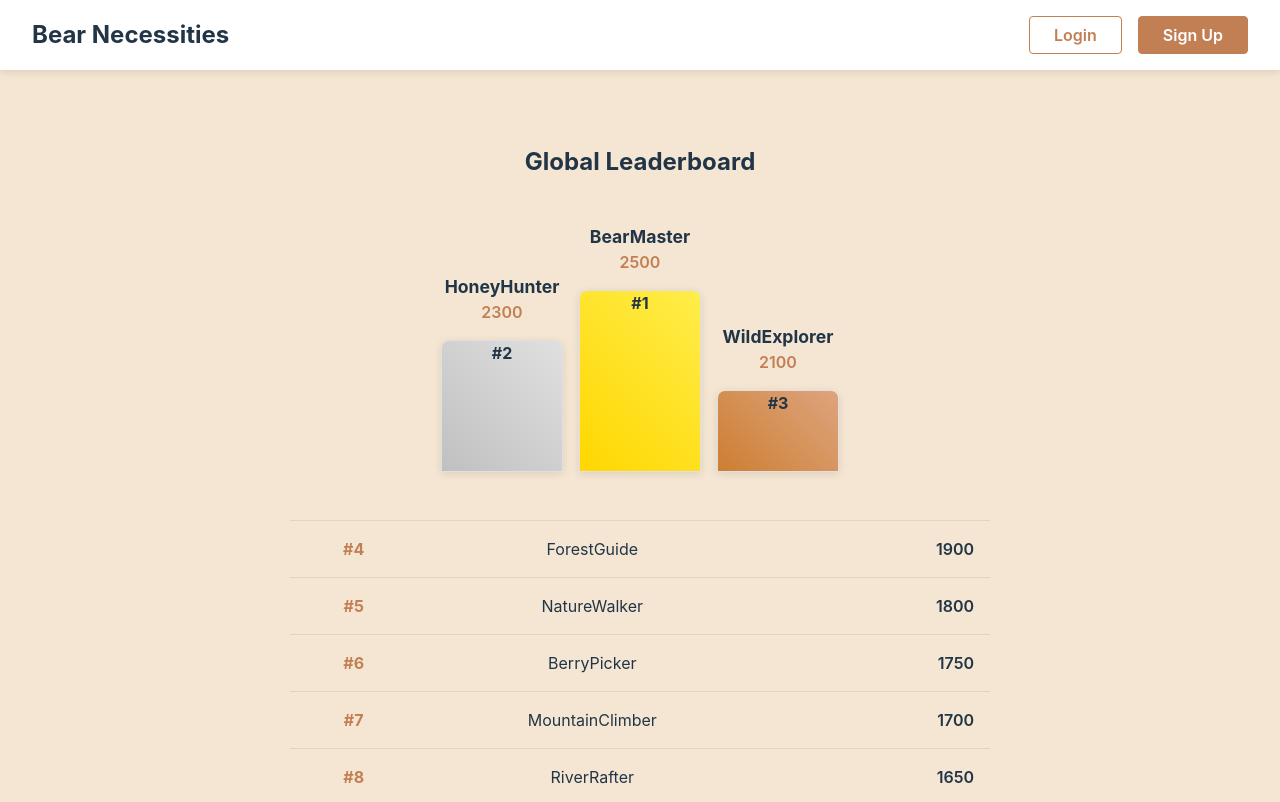
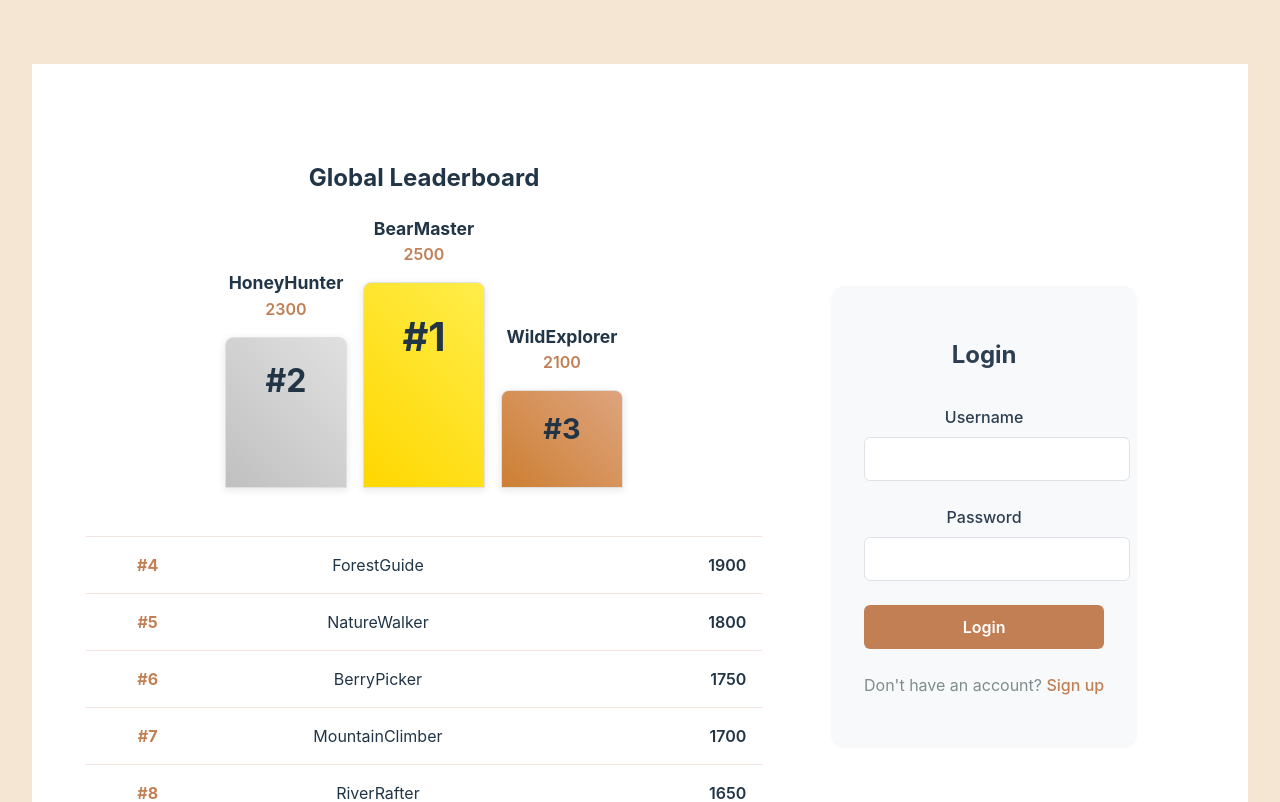
Before and after one commit to YohaanChokhany/teddy-tabber, a React (Vite) app in the folder my-modern-app/: page / in a window 1280 px wide. Shown: the top 802 px of the page. Built offline with nearby package versions, Linux system fonts and the light colour scheme.

Commit message:
i wanna commit

```diff
--- a/my-modern-app/src/App.css
+++ b/my-modern-app/src/App.css
@@ -44,7 +44,7 @@
 
 .app {
   min-height: 100vh;
-  background-color: #f5e6d3;
+  background-color: #ffffff;
 }
 
 .main-content {
@@ -52,3 +52,38 @@
   max-width: 1200px;
   margin: 0 auto;
 }
+
+.main-container {
+  display: flex;
+  gap: 2rem;
+  max-width: 1200px;
+  margin: 2rem auto;
+  padding: 0 1rem;
+  background-color: #ffffff;
+}
+
+.leaderboard-section {
+  flex: 1;
+  min-width: 0;
+}
+
+.login-section {
+  width: 400px;
+  margin-top: 0;
+  display: flex;
+  align-items: center;
+  min-height: calc(100vh - 4rem);
+}
+
+@media (max-width: 1024px) {
+  .main-container {
+    flex-direction: column;
+  }
+
+  .login-section {
+    width: 100%;
+    max-width: 400px;
+    margin: 0 auto;
+    min-height: auto;
+  }
+}
--- a/my-modern-app/src/App.jsx
+++ b/my-modern-app/src/App.jsx
@@ -1,14 +1,16 @@
-import Navbar from './components/Navbar'
 import Leaderboard from './components/Leaderboard'
+import Login from './components/Login'
 import './App.css'
 
 function App() {
   return (
-    <div className="app">
-      <Navbar />
-      <main className="main-content">
+    <div className="main-container">
+      <div className="leaderboard-section">
         <Leaderboard />
-      </main>
+      </div>
+      <div className="login-section">
+        <Login />
+      </div>
     </div>
   )
 }
--- /dev/null
+++ b/my-modern-app/src/components/Login.jsx
@@ -0,0 +1,57 @@
+import '../styles/Login.css'
+import { useState } from 'react'
+
+function Login() {
+  const [formData, setFormData] = useState({
+    username: '',
+    password: ''
+  })
+
+  const handleSubmit = (e) => {
+    e.preventDefault()
+    // Handle login logic here
+  }
+
+  const handleChange = (e) => {
+    setFormData({
+      ...formData,
+      [e.target.name]: e.target.value
+    })
+  }
+
+  return (
+    <div className="login-container">
+      <h2>Login</h2>
+      <form onSubmit={handleSubmit}>
+        <div className="form-group">
+          <label htmlFor="username">Username</label>
+          <input
+            type="text"
+            id="username"
+            name="username"
+            value={formData.username}
+            onChange={handleChange}
+            required
+          />
+        </div>
+        <div className="form-group">
+          <label htmlFor="password">Password</label>
+          <input
+            type="password"
+            id="password"
+            name="password"
+            value={formData.password}
+            onChange={handleChange}
+            required
+          />
+        </div>
+        <button type="submit" className="login-btn">Login</button>
+      </form>
+      <div className="login-footer">
+        <p>Don't have an account? <a href="#">Sign up</a></p>
+      </div>
+    </div>
+  )
+}
+
+export default Login
--- a/my-modern-app/src/styles/Leaderboard.css
+++ b/my-modern-app/src/styles/Leaderboard.css
@@ -173,3 +173,24 @@
   border: 1px solid #c27f54;
   color: white;
 }
+
+.rank-1 .podium-platform {
+  font-size: 2.5rem;
+  text-transform: uppercase;
+  font-weight: bold;
+  padding-top: 1.5rem;
+}
+
+.rank-2 .podium-platform {
+  font-size: 2rem;
+  text-transform: uppercase;
+  font-weight: bold;
+  padding-top: 1.2rem;
+}
+
+.rank-3 .podium-platform {
+  font-size: 1.8rem;
+  text-transform: uppercase;
+  font-weight: bold;
+  padding-top: 1rem;
+}
--- /dev/null
+++ b/my-modern-app/src/styles/Login.css
@@ -0,0 +1,76 @@
+.login-container {
+  background: #f8f9fa;
+  padding: 2rem;
+  border-radius: 12px;
+  box-shadow: 0 2px 4px rgba(0, 0, 0, 0.05);
+}
+
+.login-container h2 {
+  text-align: center;
+  color: #2c3e50;
+  margin-bottom: 2rem;
+}
+
+.form-group {
+  margin-bottom: 1.5rem;
+}
+
+.form-group label {
+  display: block;
+  margin-bottom: 0.5rem;
+  color: #2c3e50;
+  font-weight: 500;
+}
+
+.form-group input {
+  width: 100%;
+  padding: 0.75rem;
+  border: 1px solid #dee2e6;
+  border-radius: 6px;
+  font-size: 1rem;
+  background-color: #ffffff;
+  color: #2c3e50;
+}
+
+.form-group input::placeholder {
+  color: #a0a0a0;
+}
+
+.form-group input:focus {
+  outline: none;
+  border-color: #C27F54;
+  box-shadow: 0 0 0 2px rgba(194, 127, 84, 0.1);
+}
+
+.login-btn {
+  width: 100%;
+  padding: 0.75rem;
+  background-color: #C27F54;
+  color: white;
+  border: none;
+  border-radius: 6px;
+  font-size: 1rem;
+  font-weight: 600;
+  cursor: pointer;
+  transition: background-color 0.2s;
+}
+
+.login-btn:hover {
+  background-color: #b06d44;
+}
+
+.login-footer {
+  margin-top: 1.5rem;
+  text-align: center;
+  color: #7f8c8d;
+}
+
+.login-footer a {
+  color: #C27F54;
+  text-decoration: none;
+  font-weight: 500;
+}
+
+.login-footer a:hover {
+  text-decoration: underline;
+}
```
